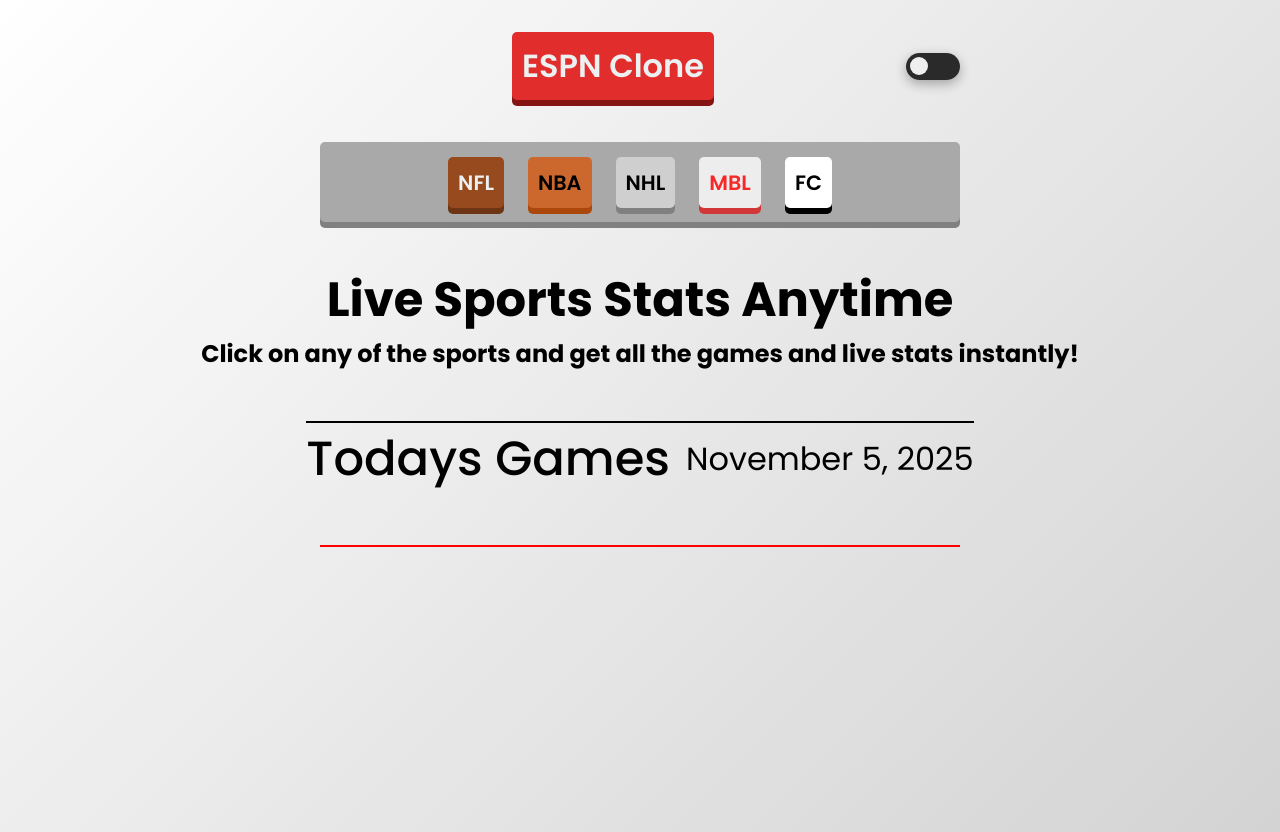
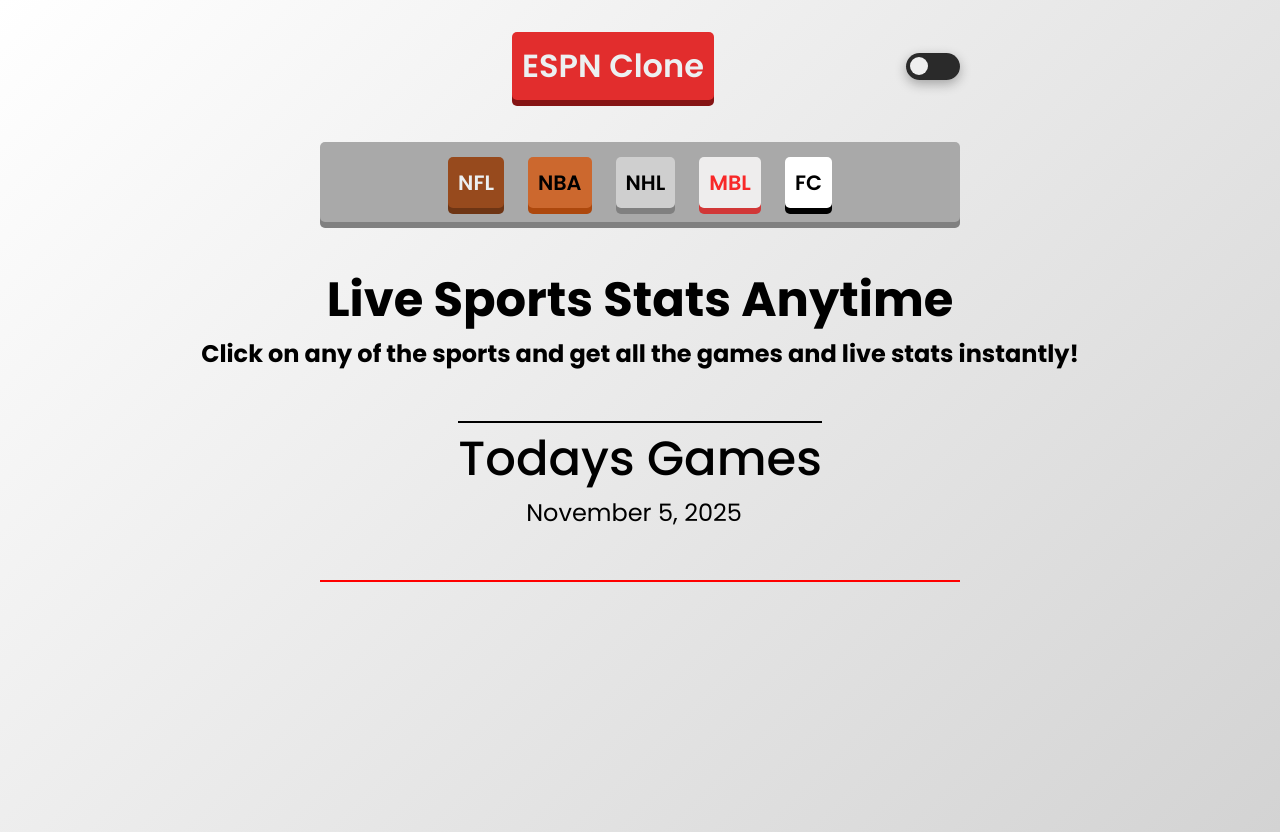
Before and after one commit to Jaydoh19/Espn-Clone, a plain HTML site: page index.html in a window 1280 px wide. Drawn offline with nearby package versions, Linux system fonts and the light colour scheme.

Commit message:
fix formatting for todays date

```diff
--- a/styles/home.css
+++ b/styles/home.css
@@ -210,7 +210,7 @@
 }
 
 .games-today-div{
-  display: flex;
+  display: block;
   align-items: center;
   gap: 1rem;
 }
@@ -228,7 +228,8 @@
 
 .line-text-2{
   font-weight: 400;
-  font-size: 2rem;
+  font-size: 1.5rem;
+  margin-left: 68px;
 }
 
 /*Games container Styles*/
```
